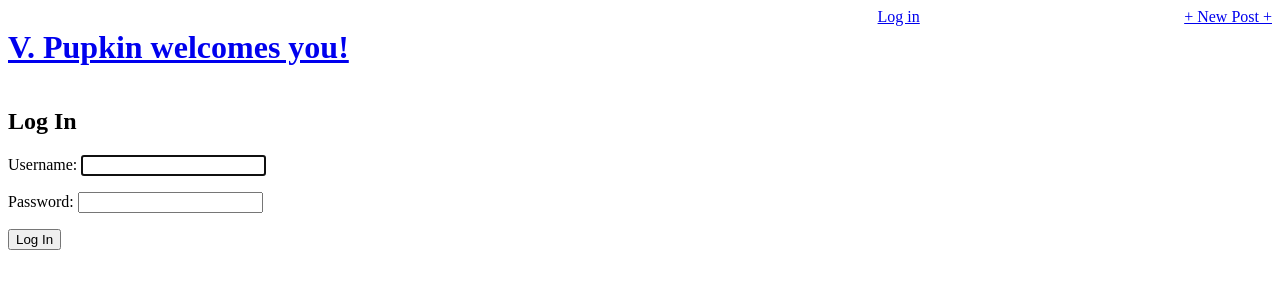
After one commit to intyamo/django-blog, a Django app: page /accounts/login/ in a window 1280 px wide. The commit adds this page. Shown: the top 300 px of the page. Run offline with Django 3.2, Linux system fonts and the light colour scheme.

Commit message:
feat: implement login / logout

```diff
--- a/config/settings.py
+++ b/config/settings.py
@@ -120,3 +120,7 @@ USE_TZ = True
 # https://docs.djangoproject.com/en/3.1/howto/static-files/
 
 STATIC_URL = "/static/"
+
+# User accounts
+LOGIN_REDIRECT_URL = 'home'
+LOGOUT_REDIRECT_URL = 'home'
--- a/config/urls.py
+++ b/config/urls.py
@@ -18,5 +18,6 @@ from django.urls import path, include
 
 urlpatterns = [
     path('admin/', admin.site.urls),
+    path('accounts/', include('django.contrib.auth.urls')),
     path("", include("blog.urls")),
 ]
--- a/templates/base.html
+++ b/templates/base.html
@@ -11,6 +11,15 @@
         <div style="margin-right: auto;">
             <h1><a href="{% url 'home' %}">V. Pupkin welcomes you!</a></h1>
         </div>
+
+        <div style="margin-right: auto; text-align: center; margin: 0 auto;">
+            {% if user.is_authenticated %}
+            ☻ {{ user.username }} (<a href="{% url 'logout' %}">Log out</a>)
+            {% else %}
+            <a href=" {% url 'login' %}">Log in</a>
+            {% endif %}
+        </div>
+
         <div>
             <a href="{% url 'post_create' %}">+ New Post +</a>
         </div>
--- /dev/null
+++ b/templates/registration/login.html
@@ -0,0 +1,10 @@
+<!-- templates/registration/login.html -->
+{% extends 'base.html' %}
+{% block content %}
+<h2>Log In</h2>
+<form method="post">
+    {% csrf_token %}
+    {{ form.as_p }}
+    <button type="submit">Log In</button>
+</form>
+{% endblock content %}
```
